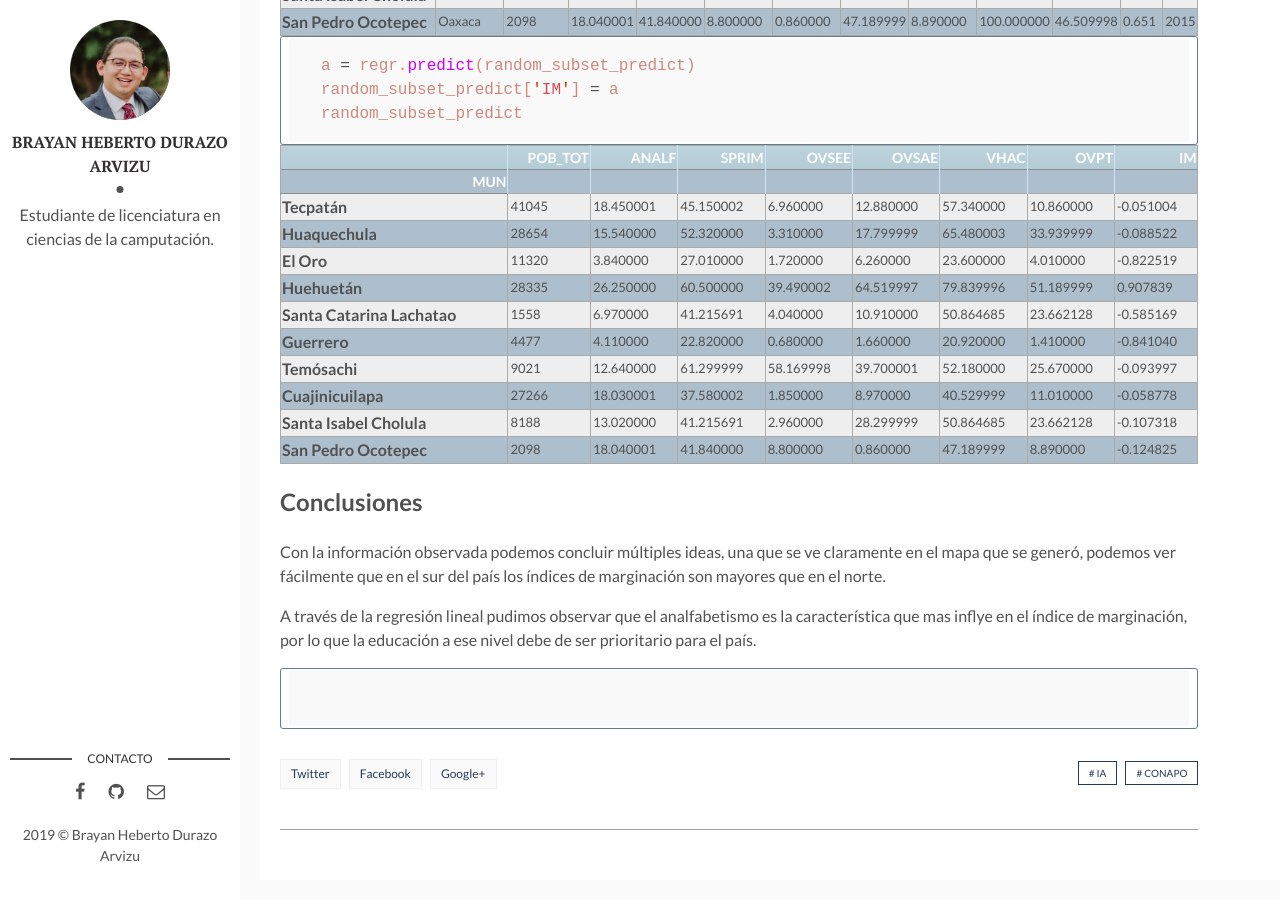
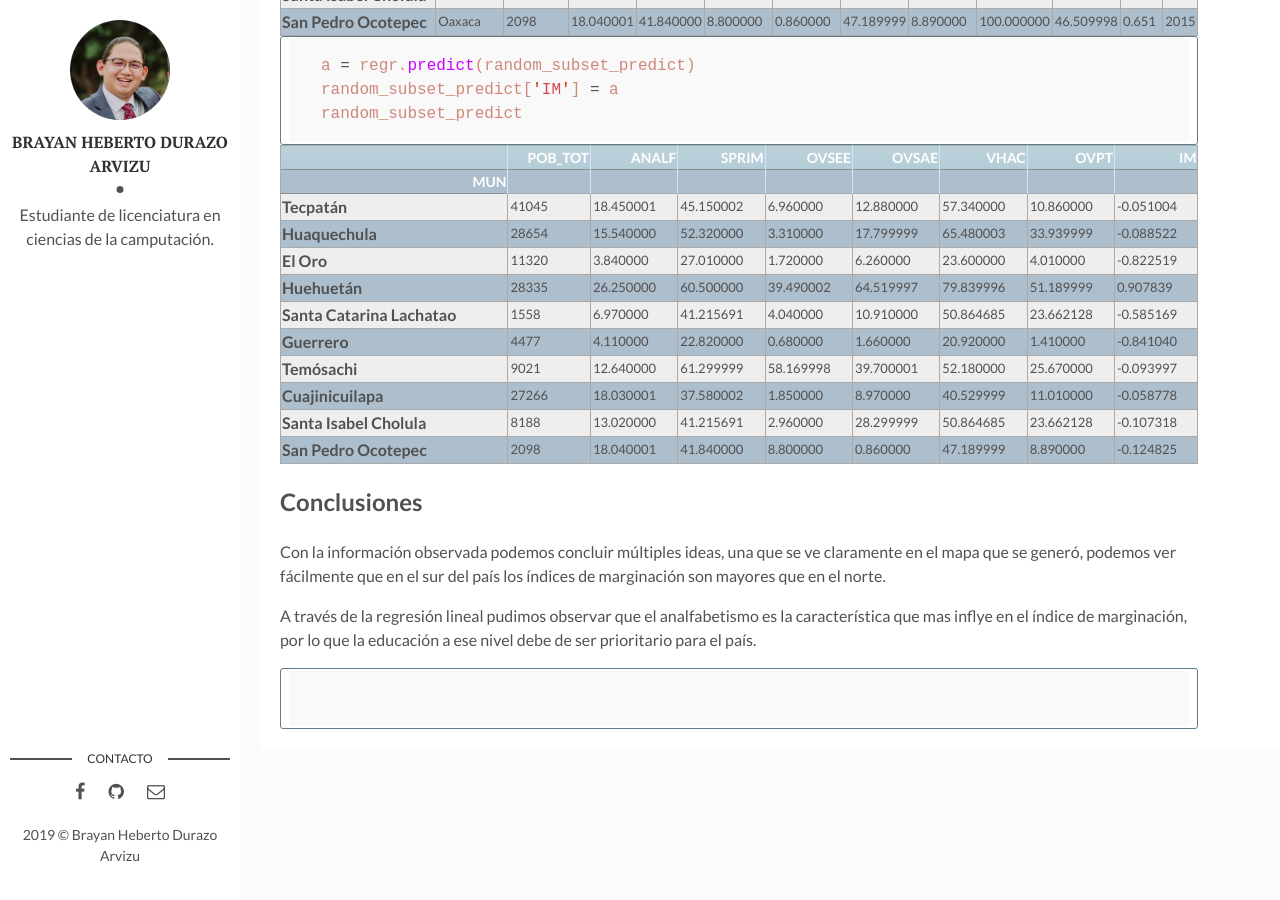
Before and after one commit to BrayanDurazo/BrayanDurazo.github.io, a Jekyll site: the page built from _posts/2019-12-15-Datos-Marginacion.md, in a window 1280 px wide and 900 px high, scrolled down 20804 px. Built offline with Jekyll 4.4.1, drawn with Linux system fonts in a browser that asks for light colours; comment, search, counter and statistics services are not loaded.

Commit message:
Arreglando post

```diff
--- a/_layouts/post.html
+++ b/_layouts/post.html
@@ -20,17 +20,6 @@
         <div class="page-date"><span>{{page.date | date: '%Y, %b %d'}}&nbsp;&nbsp;&nbsp;&nbsp;</span></div>
       </header>
       {{content | markdownify}}
-      <div class="page-footer">
-        <div class="page-share">
-          <a href="https://twitter.com/intent/tweet?text={{ page.title }}&url={{ site.url }}{{ page.url }}" title="Share on Twitter" rel="nofollow" target="_blank">Twitter</a>
-          <a href="https://facebook.com/sharer.php?u={{ site.url }}{{ page.url }}" title="Share on Facebook" rel="nofollow" target="_blank">Facebook</a>
-          <a href="https://plus.google.com/share?url={{ site.url }}{{ page.url }}" title="Share on Google+" rel="nofollow" target="_blank">Google+</a>
-        </div>
-        <div class="page-tag">
-          {% for tag in page.tags %}
-            <a href="{{site.baseurl}}/tags#{{tag}}" class="tag">&#35; {{ tag }}</a>
-          {% endfor %}
-        </div>
       </div>
       {% include disqus.html %}
     </div> <!-- End Wrap Content -->
```
